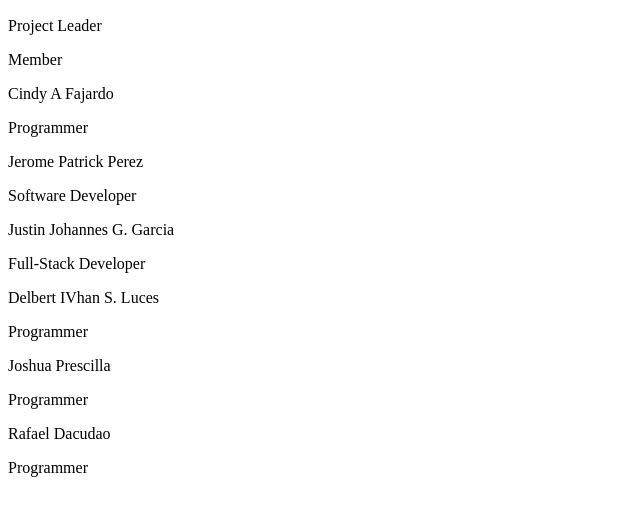
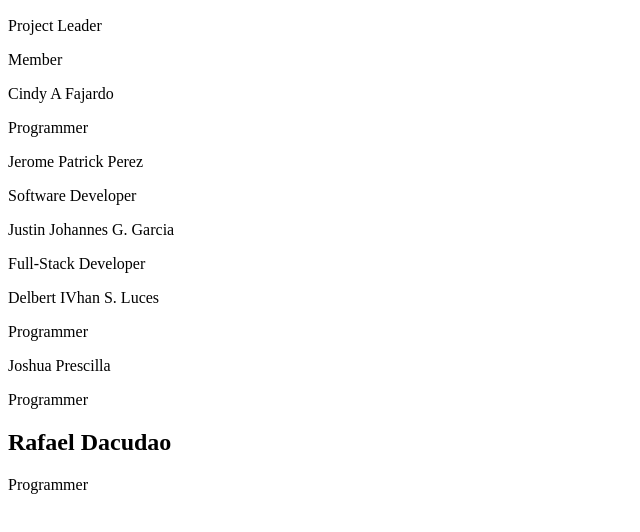
Before and after one commit to vohn-dev/team-test, a plain HTML site: page index.html in a window 1280 px wide. Shown: the part 110-642 px from the top of the page, without its empty margins (0-640 px from the left). Drawn offline with Linux system fonts and the light colour scheme.

Commit message:
Update index.html
Programming

```diff
--- a/index.html
+++ b/index.html
@@ -18,7 +18,7 @@
 	<p>Programmer</p>
 	<p>Joshua Prescilla</p>
 	<p>Programmer</p>
-	<p>Rafael Dacudao</p>
+	<h2>Rafael Dacudao</h2>
 	<p>Programmer</p></P>
 </body>
 </html>
```
